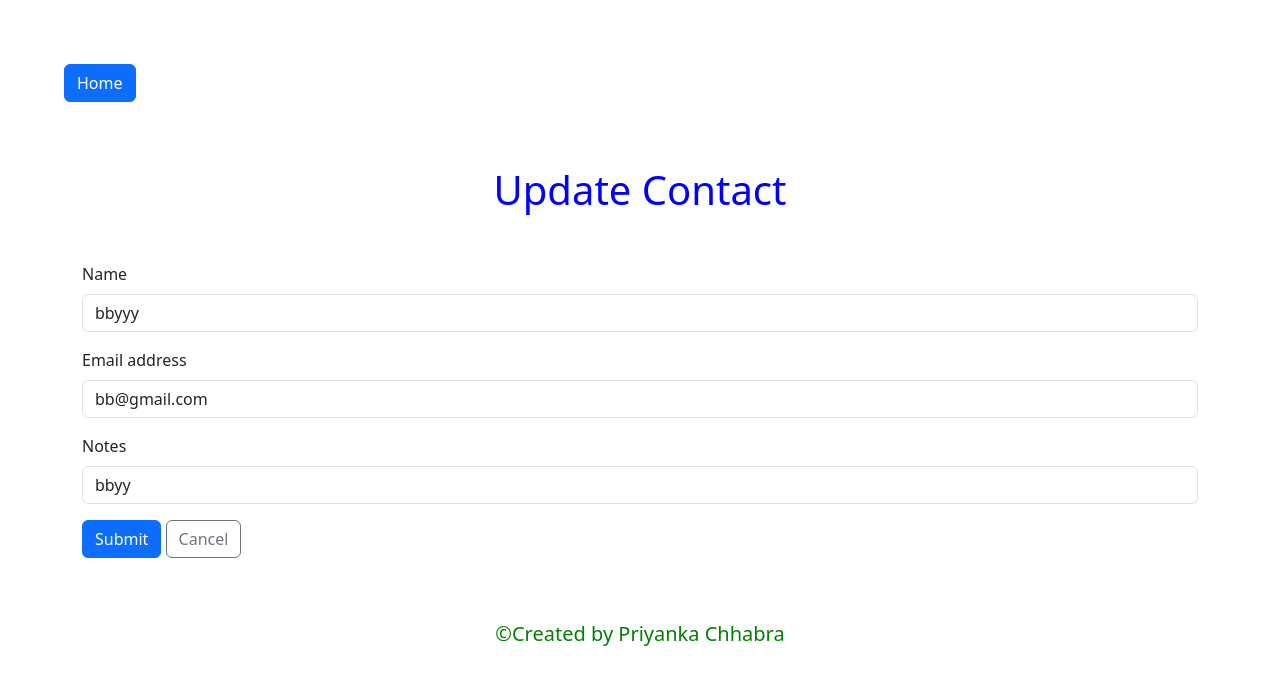
After one commit to priyankachhabra1712/priyanka_chhabra, a Django app: page /update/3 in a window 1280 px wide. The commit adds this page. Shown: the top 685 px of the page. Run offline with Django 4.2, Linux system fonts and the light colour scheme; data comes from the database, SQL or seed files in the repository; both versions use the stored data as it was after the commit; some libraries are stand-ins or nearby versions.

Commit message:
added update functionality/other modifications

```diff
--- a/app_cma/models.py
+++ b/app_cma/models.py
@@ -1,11 +1,12 @@
 from django.db import models
+
 
 # Create your models here.
 class Contacts(models.Model):
-    contact_name = models.CharField(max_length = 50)
+    contact_name = models.CharField(max_length = 100)
     contact_email = models.EmailField()
     contact_notes = models.TextField()
-    created_time =  models.DateTimeField(auto_now_add=True)
+    created_time =  models.DateTimeField(auto_now=True)
 
     class Meta:
         app_label = 'app_cma'
--- a/app_cma/templates/show_details.html
+++ b/app_cma/templates/show_details.html
@@ -15,7 +15,7 @@
 </div>
 <div >
     <button onclick="window.location.href = '/'" class="btn btn-primary" >Home</button>
-    <a class="btn btn-warning" href="{% url 'delete_contact' curr_contact.id %}">Edit</a>
+    <a class="btn btn-warning" href="{% url 'update' curr_contact.id %}">Edit</a>
     <a class="btn btn-danger" href="{% url 'delete_contact' curr_contact.id %}">Delete</a>
 
 </div>
--- /dev/null
+++ b/app_cma/templates/update.html
@@ -0,0 +1,40 @@
+{% extends 'base.html' %}
+
+{% block title %} Contact Management | Update Contact {% endblock %}
+
+{% block content %}
+<div class="container">
+    <h1 style="text-align: center; color: blue;" class="m-5">Update Contact</h1>
+    {% if messages %}
+      {% for message in messages %}
+      <div class="alert alert-warning alert-dismissible fade show" role="alert">
+        <strong>{{ message }}</strong>
+        <button type="button" class="btn-close" data-bs-dismiss="alert" aria-label="Close"></button>
+      </div>
+      {% endfor %}
+    {% endif %}
+    <div class="mb-3">
+       <form method="POST">
+            {% csrf_token %}
+           <label for="contact_name" class="form-label">Name</label>
+            <input type="text" class="form-control" id="contact_name" name="contact_name" value="{{curr_contact.contact_name}}" required>
+        </div>
+        <div class="mb-3">
+          <label for="contact_email" class="form-label">Email address</label>
+          <input type="email" class="form-control" id="contact_email" name="contact_email" aria-describedby="emailHelp" value="{{curr_contact.contact_email}}" required>
+          <div id="emailHelp" class="form-text"></div>
+        </div>
+        <div class="mb-3">
+            <label for="contact_notes" class="form-label">Notes</label>
+            <input type="text" class="form-control" name="contact_notes" id="contact_notes" value="{{curr_contact.contact_notes}}" required>
+        </div>
+     <div style=" margin-top: 10px">
+        <button type="submit"  class="btn btn-primary" style="color: white;">Submit</button>
+        <a href="{% url 'landing_page' %}" class="btn btn-outline-secondary"  >Cancel</a>
+         </div>
+      </form>
+    </div>
+</div>
+
+
+{% endblock %}
--- a/app_cma/urls.py
+++ b/app_cma/urls.py
@@ -6,5 +6,6 @@ urlpatterns = [
     path('contact_add', views.contact_add, name='contact_add'),
     path('show_details/<contact_id>', views.show_details, name='show_details'),
     path('delete_contact/<contact_id>', views.delete_contact, name='delete_contact'),
-    path('delete/<contact_id>', views.delete, name='delete')
+    path('delete/<contact_id>', views.delete, name='delete'),
+    path('update/<contact_id>', views.update, name='update'),
     ]
--- a/app_cma/views.py
+++ b/app_cma/views.py
@@ -28,20 +28,21 @@ def contact_add(request):
         form = formCon(request.POST or None)
 
         if form.is_valid():
-            print(form["contact_email"].value())
+
             if Contacts.objects.filter(contact_email=form['contact_email'].value()):
-                messages.success(request, ('Contact with this E-mail id already exists! Please try again.'))
+                messages.error(request, ('Contact with this E-mail id already exists! Please try again.'))
                 return redirect('contact_add')
-            elif Contacts.objects.filter(contact_name=form['contact_name'].value()):
-                messages.success(request, ('Contact with this name already exists! Please try again.'))
-                return redirect('contact_add')
+            # elif Contacts.objects.filter(contact_name=form['contact_name'].value()):
+            #     messages.success(request, ('Contact with this name already exists! Please try again.'))
+            #     return redirect('contact_add')
             else:
                 form.save()
                 messages.success(request, ('Contact created successfully.'))
                 return redirect('landing_page')
         else:
-            # prints error for debugging
-            print(form.errors)
+            messages.error(request, ('Enter a valid email address'))
+            render(request, 'contact_add.html', {'form': form, 'created_time': create_time()})
+
     else:
         form = formCon()
 
@@ -51,3 +52,41 @@ def show_details(request, contact_id):
     curr_contact = Contacts.objects.get(pk=contact_id)
     print(curr_contact)
     return render(request, 'show_details.html', {'curr_contact': curr_contact})
+
+def update(request, contact_id):
+
+    if request.method == 'POST':
+        curr_contact = Contacts.objects.get(pk=contact_id)
+        form = formCon(request.POST or None, instance=curr_contact)
+        curr_email = curr_contact.contact_email
+        if form.is_valid():
+            if Contacts.objects.filter(contact_email=form['contact_email'].value(), contact_name=form['contact_name'].value(), contact_notes=form['contact_notes'].value()):
+                messages.warning(request, ('Contact already exists! No changes were made.'))
+                return redirect('landing_page')
+
+            # this is needed in case no email update, otherwise it will always complain that email id exists and update won't happen
+
+            elif curr_email == form['contact_email'].value():
+                form.save()
+                messages.success(request, ('Contact update successful'))
+                return redirect('landing_page')
+
+            # this is needed in case email updated but that is already present for other contact
+
+            elif Contacts.objects.filter(contact_email=form['contact_email'].value()):
+                messages.error(request, ('Contact with this E-mail id already exists! Please try again.'))
+                return render(request, 'update.html', {'curr_contact': curr_contact, 'created_time': curr_contact.created_time})
+
+            else:
+                form.save()
+                messages.success(request, ('Contact update successful'))
+                return redirect('landing_page')
+        else:
+            form = formCon()
+            messages.error(request, ('Enter a valid email address'))
+            return render(request, 'update.html',
+                          {'curr_contact': curr_contact, 'created_time': curr_contact.created_time})
+
+    else:
+        curr_contact = Contacts.objects.get(pk=contact_id)
+        return render(request, 'update.html', {'curr_contact': curr_contact, 'created_time': create_time()})
--- a/priyanka_chhabra/settings.py
+++ b/priyanka_chhabra/settings.py
@@ -106,7 +106,7 @@ AUTH_PASSWORD_VALIDATORS = [
 
 LANGUAGE_CODE = 'en-us'
 
-TIME_ZONE = 'UTC'
+TIME_ZONE = 'America/Los_Angeles'
 
 USE_I18N = True
 
```
Also changed, not shown: db.sqlite3.
